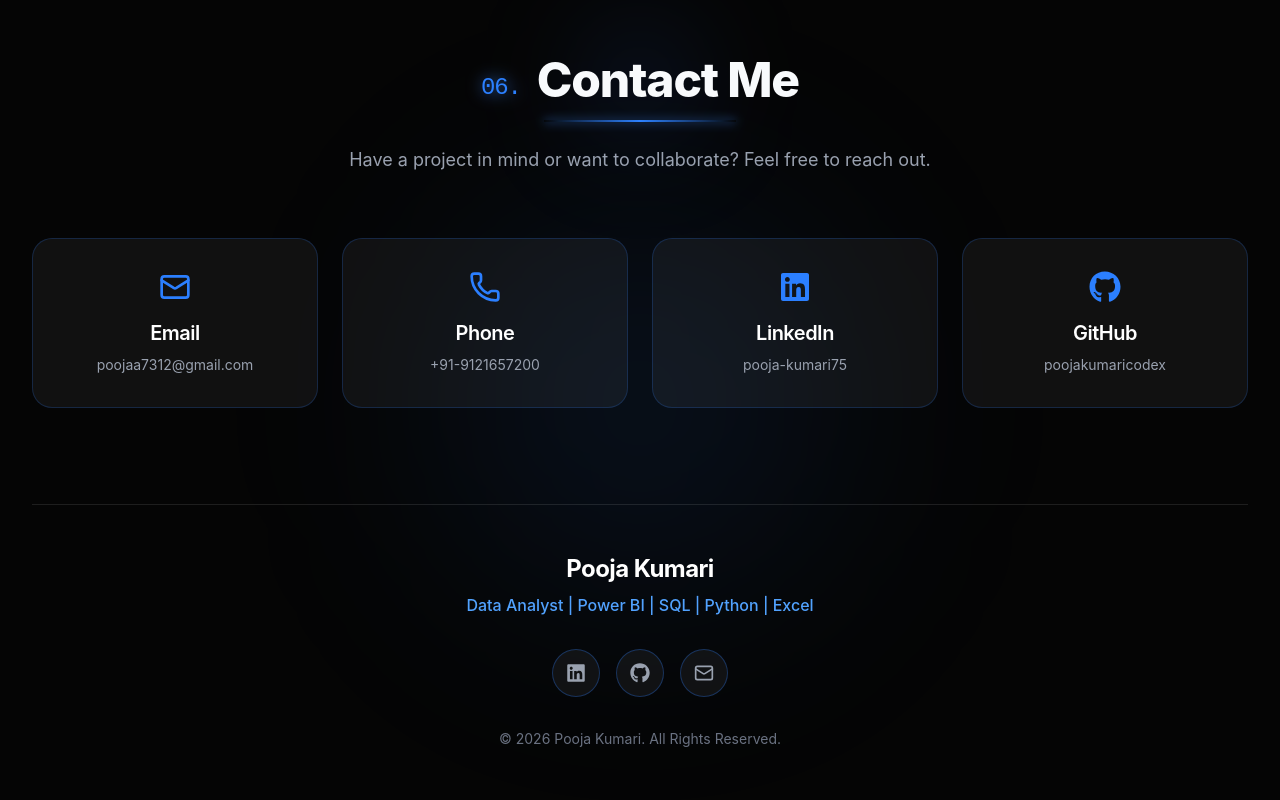
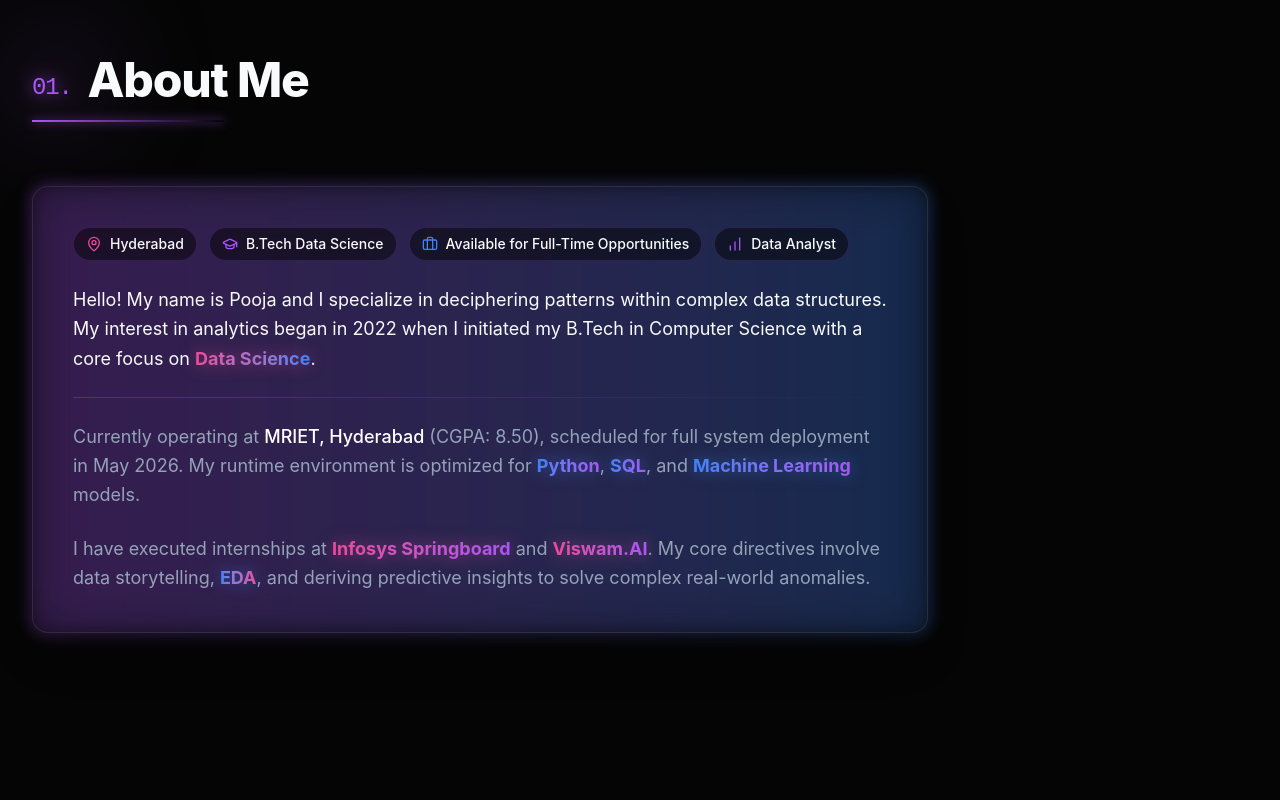
Before and after one commit to poojakumaricodex/portfolio, a React app: page / in a window 1280 px wide. Shown: the part 840-1640 px from the top of the page. Built offline with nearby package versions, Linux system fonts and the light colour scheme; the HTML template or start-up script is replaced by a standard one.

Commit message:
Refactor Contact component to About component

```diff
--- a/src/components/About.jsx
+++ b/src/components/About.jsx
@@ -1,135 +1,70 @@
 import React from 'react';
 import { motion } from 'framer-motion';
-import { Mail, Phone } from 'lucide-react';
-import { FaLinkedin, FaGithub } from 'react-icons/fa';
+import { MapPin, GraduationCap, Briefcase, BarChart } from 'lucide-react';
 
-const Contact = () => {
-  const contactCards = [
-    {
-      id: 1,
-      icon: <Mail className="w-8 h-8 text-blue-500 mb-4" />,
-      title: "Email",
-      detail: "poojaa7312@gmail.com",
-      href: "mailto:poojaa7312@gmail.com"
-    },
-    {
-      id: 2,
-      icon: <Phone className="w-8 h-8 text-blue-500 mb-4" />,
-      title: "Phone",
-      detail: "+91-9121657200",
-      href: "tel:+919121657200"
-    },
-    {
-      id: 3,
-      icon: <FaLinkedin className="w-8 h-8 text-blue-500 mb-4" />,
-      title: "LinkedIn",
-      detail: "pooja-kumari75",
-      href: "https://linkedin.com/in/pooja-kumari75/"
-    },
-    {
-      id: 4,
-      icon: <FaGithub className="w-8 h-8 text-blue-500 mb-4" />,
-      title: "GitHub",
-      detail: "poojakumaricodex",
-      href: "https://github.com/poojakumaricodex"
-    }
+const About = () => {
+  const infoChips = [
+    { icon: <MapPin className="w-4 h-4 text-brand-pink" />, text: "Hyderabad" },
+    { icon: <GraduationCap className="w-4 h-4 text-brand-purple" />, text: "B.Tech Data Science" },
+    { icon: <Briefcase className="w-4 h-4 text-brand-blue" />, text: "Available for Full-Time Opportunities" },
+    { icon: <BarChart className="w-4 h-4 text-brand-purple" />, text: "Data Analyst" },
   ];
 
   return (
-    <section id="contact" className="py-24 max-w-7xl mx-auto px-6 lg:px-8 relative z-10 w-full flex flex-col items-center justify-center min-h-screen">
-
-      {/* Background glow */}
-      <div className="absolute top-1/2 left-1/2 -translate-x-1/2 -translate-y-1/2 w-96 h-96 bg-blue-500/10 rounded-full blur-[120px] pointer-events-none"></div>
-
-      <div className="w-full z-10 text-center">
-
-        {/* Title and Subtitle */}
+    <section id="about" className="py-24 max-w-7xl mx-auto px-6 lg:px-8 relative z-10 w-full flex justify-center">
       <motion.div
-          initial={{ opacity: 0, y: 30 }}
+        initial={{ opacity: 0, y: 20 }}
         whileInView={{ opacity: 1, y: 0 }}
         viewport={{ once: true, margin: "-100px" }}
-          transition={{ duration: 0.6, ease: "easeOut" }}
-          className="mb-16 relative text-center flex flex-col items-center"
+        transition={{ duration: 0.5 }}
+        className="w-full"
       >
-          <h2 className="text-4xl md:text-5xl font-extrabold text-brand-white tracking-tight flex items-end justify-center">
-            <span className="text-blue-500 font-mono text-2xl font-normal mr-4 drop-shadow-[0_0_8px_rgba(59,130,246,0.8)]">06.</span>
-            Contact Me
+        <div className="mb-16 relative text-center lg:text-left">
+          <h2 className="text-4xl md:text-5xl font-extrabold text-brand-white tracking-tight flex items-end justify-center lg:justify-start">
+            <span className="text-brand-purple font-mono text-2xl font-normal mr-4 drop-shadow-[0_0_8px_rgba(168,85,247,0.8)]">01.</span>
+            About Me
           </h2>
-          <div className="mt-4 h-[2px] w-48 bg-gradient-to-r from-transparent via-blue-500 to-transparent shadow-[0_0_10px_rgba(59,130,246,0.8)] mx-auto mb-6"></div>
+          <div className="mt-4 h-[2px] w-48 bg-gradient-to-r from-brand-purple to-transparent shadow-[0_0_10px_rgba(168,85,247,0.8)] mx-auto lg:mx-0"></div>
           {/* Floating light */}
-          <div className="absolute -top-10 left-1/2 w-32 h-32 bg-blue-500/20 rounded-full mix-blend-screen filter blur-[50px] opacity-50 animate-pulse -translate-x-1/2"></div>
+          <div className="absolute -top-10 left-1/2 lg:-left-10 w-32 h-32 bg-brand-purple/20 rounded-full mix-blend-screen filter blur-[50px] opacity-50 animate-pulse -translate-x-1/2 lg:translate-x-0"></div>
+        </div>
 
-          <p className="text-gray-400 text-lg max-w-2xl mx-auto">
-            Have a project in mind or want to collaborate? Feel free to reach out.
-          </p>
-        </motion.div>
+        <div className="flex flex-col lg:flex-row items-center justify-center lg:justify-between gap-16">
+          {/* Text Content */}
+          <div className="relative group w-full max-w-4xl order-1">
+            {/* Animated glowing border effect */}
+            <div className="absolute -inset-0.5 bg-gradient-to-r from-brand-purple to-brand-blue rounded-2xl blur opacity-30 group-hover:opacity-70 transition duration-1000 group-hover:duration-200"></div>
 
-        {/* Contact Cards */}
-        <motion.div
-          initial="hidden"
-          whileInView="visible"
-          viewport={{ once: true, margin: "-100px" }}
-          variants={{
-            visible: { transition: { staggerChildren: 0.1 } },
-            hidden: {}
-          }}
-          className="grid grid-cols-1 sm:grid-cols-2 lg:grid-cols-4 gap-6 mb-24"
-        >
-          {contactCards.map((card) => (
-            <motion.a
-              key={card.id}
-              href={card.href}
-              target="_blank"
-              rel="noopener noreferrer"
-              variants={{
-                hidden: { opacity: 0, y: 30 },
-                visible: { opacity: 1, y: 0, transition: { duration: 0.5 } }
-              }}
-              className="flex flex-col items-center p-8 rounded-[20px] bg-white/[0.05] backdrop-blur-md border border-blue-500/20 group hover:-translate-y-2 hover:shadow-[0_0_30px_rgba(59,130,246,0.3)] hover:border-blue-500/50 transition-all duration-300"
-            >
-              <div className="group-hover:scale-110 transition-transform duration-300">
-                {card.icon}
+            <div className="relative h-full glass-panel p-8 md:p-10 rounded-2xl text-brand-gray space-y-6 text-lg leading-relaxed shadow-2xl">
+
+              <div className="flex flex-wrap gap-3 mb-6">
+                {infoChips.map((chip, index) => (
+                  <div key={index} className="flex items-center gap-2 bg-brand-black/50 border border-brand-purple/20 px-3 py-1.5 rounded-full text-sm font-medium text-brand-white">
+                    {chip.icon}
+                    {chip.text}
                   </div>
-              <h3 className="text-white text-xl font-semibold mb-2">{card.title}</h3>
-              <p className="text-gray-400 text-sm break-all">{card.detail}</p>
-            </motion.a>
                 ))}
-        </motion.div>
+              </div>
 
-        {/* Footer Area */}
-        <motion.div
-          initial={{ opacity: 0, y: 30 }}
-          whileInView={{ opacity: 1, y: 0 }}
-          viewport={{ once: true, margin: "-100px" }}
-          transition={{ duration: 0.6, ease: "easeOut", delay: 0.2 }}
-          className="border-t border-white/10 pt-12 flex flex-col items-center"
-        >
-          <h3 className="text-2xl font-bold text-white mb-2">Pooja Kumari</h3>
-          <p className="text-blue-400 font-medium mb-8 text-center text-sm md:text-base">
-            Data Analyst | Power BI | SQL | Python | Excel
+              <p className="text-brand-white">
+                Hello! My name is Pooja and I specialize in deciphering patterns within complex data structures. My interest in analytics began in 2022 when I initiated my B.Tech in Computer Science with a core focus on <span className="bg-clip-text text-transparent bg-gradient-to-r from-brand-pink to-brand-blue font-bold drop-shadow-[0_0_8px_rgba(236,72,153,0.5)]">Data Science</span>.
               </p>
 
-          {/* Social Icons */}
-          <div className="flex gap-4 mb-8">
-            <a href="https://linkedin.com/in/pooja-kumari75/" target="_blank" rel="noopener noreferrer" className="w-12 h-12 rounded-full bg-white/[0.05] border border-blue-500/30 flex items-center justify-center text-gray-400 hover:text-white hover:bg-blue-500/20 hover:border-blue-500 hover:rotate-12 transition-all duration-300">
-              <FaLinkedin className="w-5 h-5" />
-            </a>
-            <a href="https://github.com/poojakumaricodex" target="_blank" rel="noopener noreferrer" className="w-12 h-12 rounded-full bg-white/[0.05] border border-blue-500/30 flex items-center justify-center text-gray-400 hover:text-white hover:bg-blue-500/20 hover:border-blue-500 hover:rotate-12 transition-all duration-300">
-              <FaGithub className="w-5 h-5" />
-            </a>
-            <a href="mailto:poojaa7312@gmail.com" className="w-12 h-12 rounded-full bg-white/[0.05] border border-blue-500/30 flex items-center justify-center text-gray-400 hover:text-white hover:bg-blue-500/20 hover:border-blue-500 hover:rotate-12 transition-all duration-300">
-              <Mail className="w-5 h-5" />
-            </a>
+              <div className="h-[1px] w-full bg-gradient-to-r from-brand-purple/30 to-transparent"></div>
+
+              <p>
+                Currently operating at <span className="text-white font-medium">MRIET, Hyderabad</span> (CGPA: 8.50), scheduled for full system deployment in May 2026. My runtime environment is optimized for <span className="bg-clip-text text-transparent bg-gradient-to-r from-brand-blue to-brand-purple font-bold drop-shadow-[0_0_8px_rgba(59,130,246,0.5)]">Python</span>, <span className="bg-clip-text text-transparent bg-gradient-to-r from-brand-blue to-brand-purple font-bold drop-shadow-[0_0_8px_rgba(59,130,246,0.5)]">SQL</span>, and <span className="bg-clip-text text-transparent bg-gradient-to-r from-brand-blue to-brand-purple font-bold drop-shadow-[0_0_8px_rgba(59,130,246,0.5)]">Machine Learning</span> models.
+              </p>
+
+              <p>
+                I have executed internships at <span className="bg-clip-text text-transparent bg-gradient-to-r from-brand-pink to-brand-purple font-bold drop-shadow-[0_0_8px_rgba(236,72,153,0.5)]">Infosys Springboard</span> and <span className="bg-clip-text text-transparent bg-gradient-to-r from-brand-pink to-brand-purple font-bold drop-shadow-[0_0_8px_rgba(236,72,153,0.5)]">Viswam.AI</span>. My core directives involve data storytelling, <span className="bg-clip-text text-transparent bg-gradient-to-r from-brand-blue to-brand-pink font-bold drop-shadow-[0_0_8px_rgba(59,130,246,0.5)]">EDA</span>, and deriving predictive insights to solve complex real-world anomalies.
+              </p>
             </div>
-
-          <p className="text-gray-500 text-xs md:text-sm">
-            © 2026 Pooja Kumari. All Rights Reserved.
-          </p>
+          </div>
+        </div>
       </motion.div>
-
-      </div>
     </section>
   );
 };
 
-export default Contact;
+export default About;
```
Lines whose indentation alone changed are shown as unchanged.
